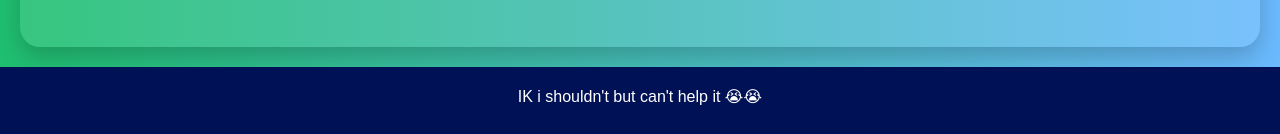
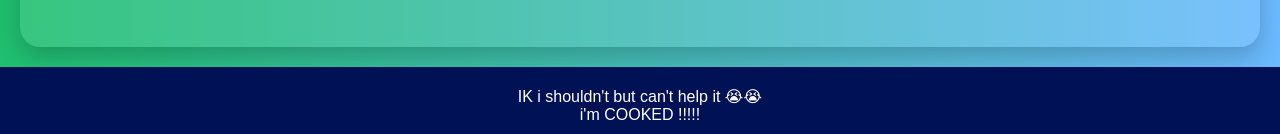
Before and after one commit to atakhatri/TRIAL, a plain HTML site: page index.html in a window 1280 px wide. Shown: the part 1042-1176 px from the top of the page. Drawn offline with Linux system fonts and the light colour scheme.

Commit message:
finishing touch

```diff
--- a/index.html
+++ b/index.html
@@ -36,6 +36,8 @@
 
   <footer>
     IK i shouldn't but can't help it 😭😭
+    <br>
+    i'm COOKED !!!!!
   </footer>
 </body>
 
```
Also changed, not shown: style.css (line endings or trailing spaces).
